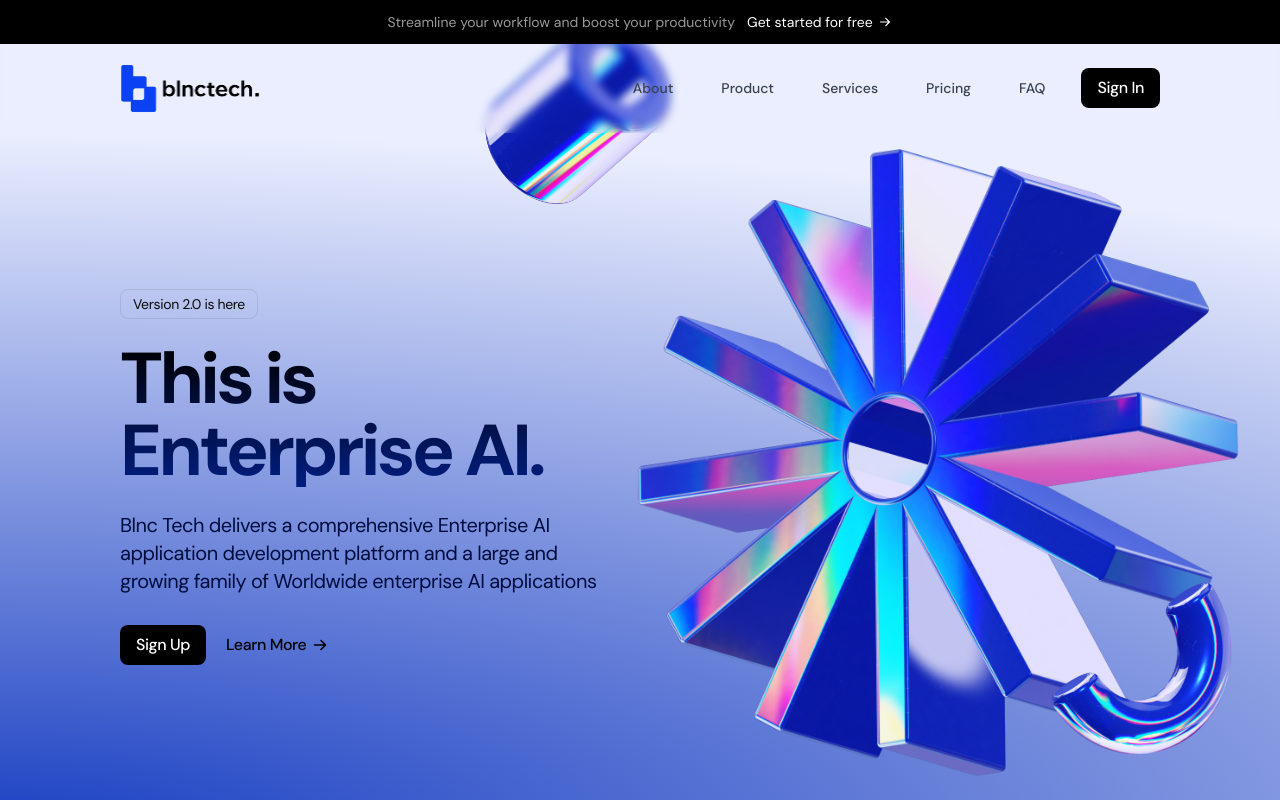
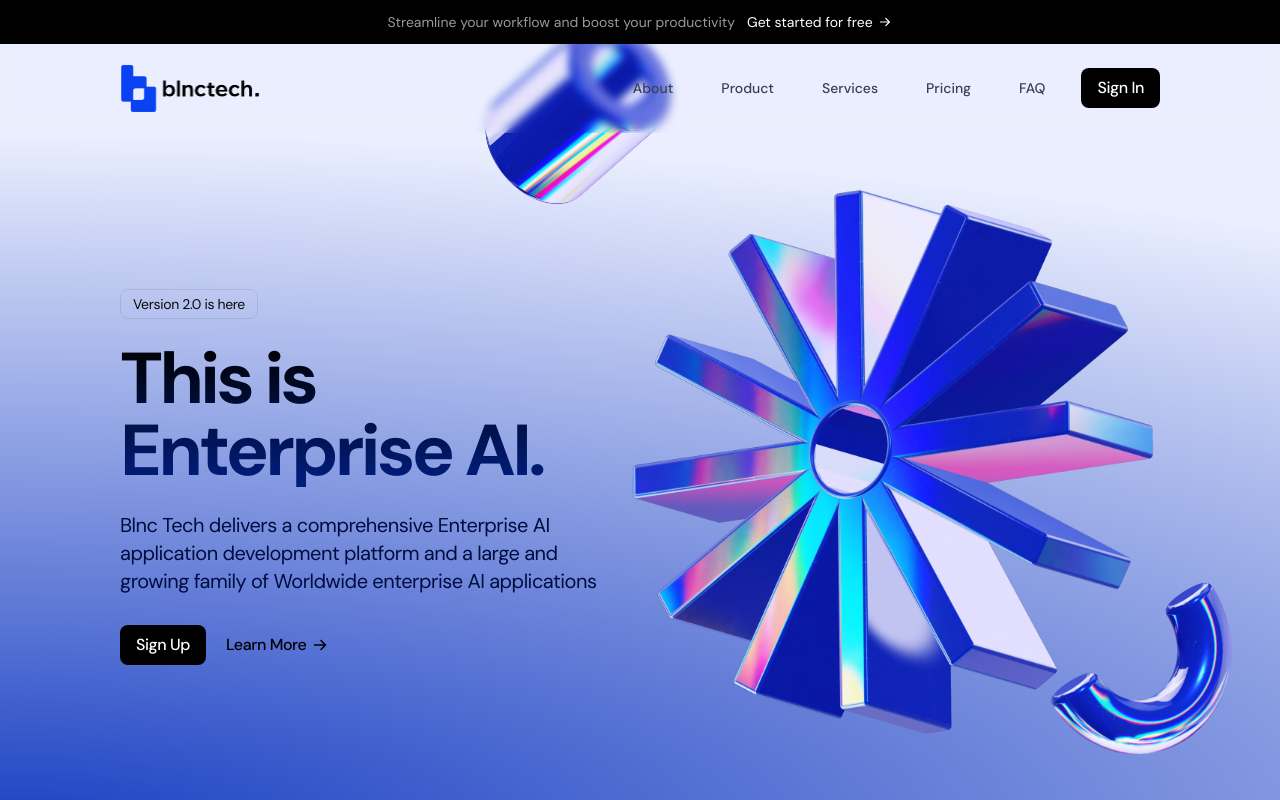
Before and after one commit to sweiloon/blnc-website, a Next.js app: page / in a window 1280 px wide. Shown: the top 800 px of the page. Built offline with nearby package versions, Linux system fonts and the light colour scheme; no server answers.

Commit message:
fix image bug

```diff
--- a/src/sections/Hero.tsx
+++ b/src/sections/Hero.tsx
@@ -55,7 +55,7 @@ export const Hero = () => {
             <motion.img
               src={cogImage.src}
               alt="Cog Image"
-              className="md:absolute h-full md:w-auto md:max-w-none md:-left-6 lg:left-0"
+              className="w-full md:w-auto md:h-full md:max-h-[648px] md:absolute md:object-contain md:left-1/2 md:-translate-x-1/2 lg:left-0 lg:translate-x-0"
               animate={{
                 translateY: [-30, 30],
               }}
```
